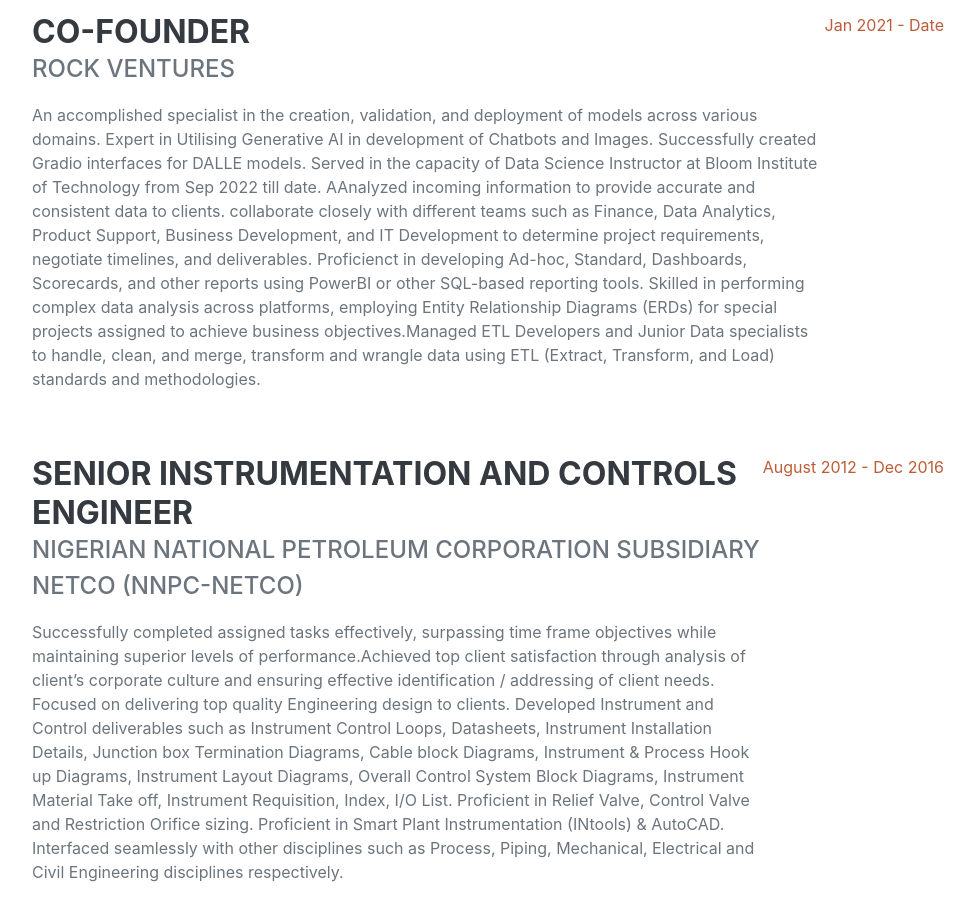
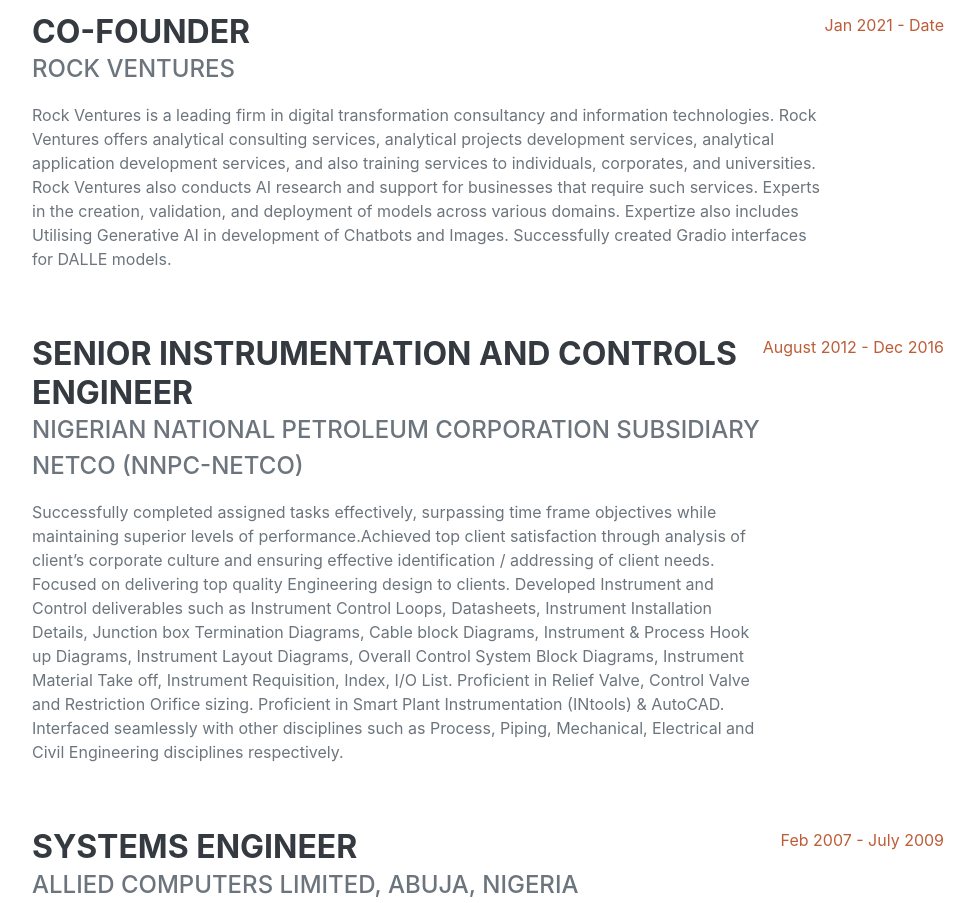
Before and after one commit to veronicaeyo/veronicaeyo.github.io, a plain HTML site: page index.html in a window 1280 px wide. Shown: the part 1532-2435 px from the top of the page, without its empty margins (288-1262 px from the left). Drawn offline with nearby package versions, Linux system fonts and the light colour scheme; a web font is replaced by a local one.

Commit message:
more edits to rock ventures section the profile

```diff
--- a/index.html
+++ b/index.html
@@ -193,25 +193,17 @@
               <h3 class="mb-0">Co-Founder</h3>
               <div class="subheading mb-3">Rock Ventures</div>
               <p>
-                An accomplished specialist in the creation, validation, and
-                deployment of models across various domains. Expert in Utilising
-                Generative AI in development of Chatbots and Images.
-                Successfully created Gradio interfaces for DALLE models. Served
-                in the capacity of Data Science Instructor at Bloom Institute of
-                Technology from Sep 2022 till date. AAnalyzed incoming
-                information to provide accurate and consistent data to clients.
-                collaborate closely with different teams such as Finance, Data
-                Analytics, Product Support, Business Development, and IT
-                Development to determine project requirements, negotiate
-                timelines, and deliverables. Proficienct in developing Ad-hoc,
-                Standard, Dashboards, Scorecards, and other reports using
-                PowerBI or other SQL-based reporting tools. Skilled in
-                performing complex data analysis across platforms, employing
-                Entity Relationship Diagrams (ERDs) for special projects
-                assigned to achieve business objectives.Managed ETL Developers
-                and Junior Data specialists to handle, clean, and merge,
-                transform and wrangle data using ETL (Extract, Transform, and
-                Load) standards and methodologies.
+                Rock Ventures is a leading firm in digital transformation consultancy and
+                information technologies. Rock Ventures offers analytical
+                consulting services, analytical projects development services,
+                analytical application development services, and also training
+                services to individuals, corporates, and universities.
+                Rock Ventures also conducts AI research and support for businesses
+                that require such services.
+                Experts  in the creation, validation,
+                and deployment of models across various domains. Expertize also includes
+                Utilising Generative AI in development of Chatbots and Images.
+                Successfully created Gradio interfaces for DALLE models.
               </p>
             </div>
             <div class="flex-shrink-0">
```
